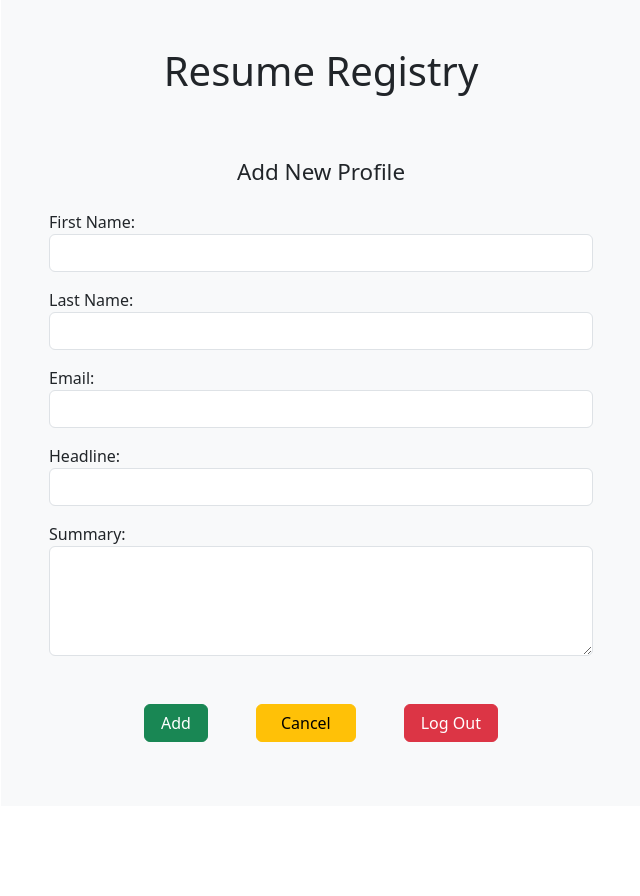
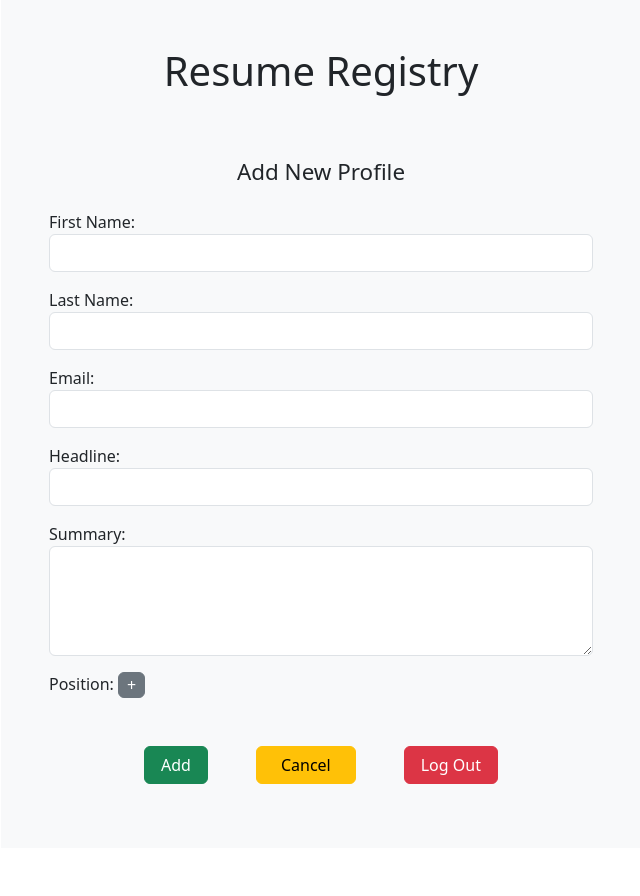
Before and after one commit to alexandroskapsalidis/resume-registry, a PHP site: page /add.php in a window 1280 px wide. Shown: the part 98-994 px from the top of the page, without its empty margins (319-959 px from the left). Before the commit the page ends 840 px from the top, so only its background shows below. Run offline with PHP 8.4, Linux system fonts and the light colour scheme; a user stored in the database is signed in.

Commit message:
updating add.php with possitions handling

```diff
--- a/add.php
+++ b/add.php
@@ -6,7 +6,7 @@ session_start();
 // Including database connection code
 require_once "pdo.php";
 
-// Handling Insert new Auto
+// Handling Insert new Profile
 if ($_SERVER['REQUEST_METHOD'] == 'POST') {
   if (
     isset($_POST['add']) && isset($_POST['first_name']) && isset($_POST['last_name'])
@@ -61,6 +61,7 @@ if ($_SERVER['REQUEST_METHOD'] == 'POST') {
   <meta name="keywords" content="PHP, MySQL, Resume Registry, management, project">
   <link rel="icon" type="image/x-icon" href="profiles.png">
   <link href="https://cdn.jsdelivr.net/npm/bootstrap@5.3.0/dist/css/bootstrap.min.css" rel="stylesheet">
+  <script src="https://code.jquery.com/jquery-3.7.1.min.js"></script>
   <title>Profiles</title>
 
   <style>
@@ -115,6 +116,10 @@ if ($_SERVER['REQUEST_METHOD'] == 'POST') {
         <!-- <input type="text" class="form-control" name="summary"> -->
         <textarea class="form-control" name="summary" rows="4"></textarea>
       </p>
+      <p>Position:
+        <input type="button" id="addPos" class="btn btn-secondary px-2 py-0" name="position" value="+">
+      <div id="position-fields"></div>
+      </p>
       <p class="d-flex justify-content-center mt-5">
         <input type="submit" class="btn btn-success px-3" value="Add" name="add" />
         <a href="app.php" class="btn btn-warning mx-5 px-4">Cancel</a>
@@ -136,6 +141,42 @@ if ($_SERVER['REQUEST_METHOD'] == 'POST') {
         }
       });
     }
+
+    // When the plus button is being clicked, we take the #position-fields div and append the html code
+    // for the positions. We have a return false; in the minus button in order not to submit the form.
+    let countPos = 0;
+
+    $(document).ready(function() {
+
+      $('#addPos').click(function() {
+
+        if (countPos >= 9) {
+          alert("Maximum of nine position entries exceeded");
+          return;
+        }
+
+        countPos++;
+        let positionId = countPos;
+
+        $('#position-fields').append(`
+          <div id="position${positionId}">
+            <p>
+              Year: <input type="text" name="year${positionId}" />
+              <textarea name="desc${positionId}" rows="6" cols="80"></textarea>
+              <input type="button" class="remove-pos btn btn-secondary px-2 py-0 mt-1" data-id="${positionId}" value="-" />
+            </p>
+          </div>
+        `);
+      });
+
+      // Delegated handler for the "-" buttons
+      $('#position-fields').on('click', '.remove-pos', function() {
+        let id = $(this).data('id');
+        $('#position' + id).remove();
+      });
+
+    });
+
 
     // Form Validation
     document.getElementById('add-profile-form').addEventListener('submit', function(event) {
```
